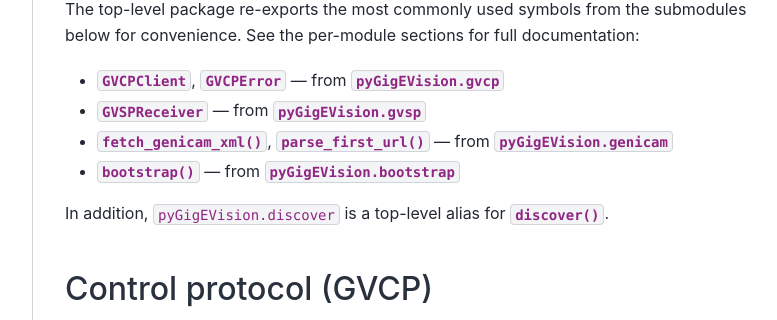
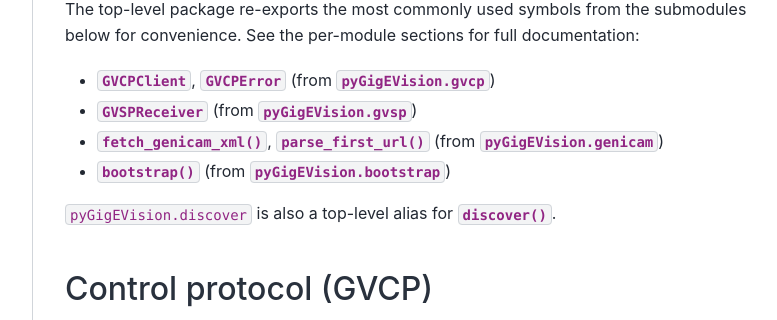
Before and after one commit to ladisk/pyGigEVision, a Sphinx documentation site: the page built from docs/source/api.rst, in a window 1280 px wide and 900 px high, cut to the strip 320-640 px from the top of the window. Shown: the whole strip, without its empty margins (223-1000 px from the left). Built offline with Sphinx 7.4.7 and the Sphinx Book theme 1.1.4, drawn with Linux system fonts in a browser that asks for light colours.

```diff
--- a/docs/source/api.rst
+++ b/docs/source/api.rst
@@ -12,12 +12,12 @@ The top-level package re-exports the most commonly used symbols from
 the submodules below for convenience. See the per-module sections for
 full documentation:
 
-* :class:`~pyGigEVision.gvcp.GVCPClient`, :exc:`~pyGigEVision.gvcp.GVCPError` — from :mod:`pyGigEVision.gvcp`
-* :class:`~pyGigEVision.gvsp.GVSPReceiver` — from :mod:`pyGigEVision.gvsp`
-* :func:`~pyGigEVision.genicam.fetch_genicam_xml`, :func:`~pyGigEVision.genicam.parse_first_url` — from :mod:`pyGigEVision.genicam`
-* :func:`~pyGigEVision.bootstrap.bootstrap` — from :mod:`pyGigEVision.bootstrap`
+* :class:`~pyGigEVision.gvcp.GVCPClient`, :exc:`~pyGigEVision.gvcp.GVCPError` (from :mod:`pyGigEVision.gvcp`)
+* :class:`~pyGigEVision.gvsp.GVSPReceiver` (from :mod:`pyGigEVision.gvsp`)
+* :func:`~pyGigEVision.genicam.fetch_genicam_xml`, :func:`~pyGigEVision.genicam.parse_first_url` (from :mod:`pyGigEVision.genicam`)
+* :func:`~pyGigEVision.bootstrap.bootstrap` (from :mod:`pyGigEVision.bootstrap`)
 
-In addition, ``pyGigEVision.discover`` is a top-level alias for
+``pyGigEVision.discover`` is also a top-level alias for
 :meth:`~pyGigEVision.gvcp.GVCPClient.discover`.
 
 Control protocol (GVCP)
--- a/docs/source/getting_started.rst
+++ b/docs/source/getting_started.rst
@@ -72,13 +72,12 @@ What pyGigEVision is and is not
 
 ``pyGigEVision`` implements the **protocol layer** defined by the GigE
 Vision specification. It does not know which register addresses your
-camera uses for ``Width`` or ``ExposureTime`` — those are
+camera uses for ``Width`` or ``ExposureTime``; those are
 vendor-specific and discovered from the camera's GenICam XML.
 
 For a turn-key driver for a specific camera, you would either:
 
-* Use a vendor-specific package built on top of ``pyGigEVision``
-  (these exist in the Ladisk ecosystem; their list will grow over time).
+* Use a vendor-specific package built on top of ``pyGigEVision``.
 * Write your own thin vendor layer that parses the GenICam XML and
   wraps the relevant registers. See the :doc:`examples` page for a
   starting point.
--- a/docs/source/index.rst
+++ b/docs/source/index.rst
@@ -3,9 +3,9 @@ pyGigEVision
 
 Pure-Python implementation of the GigE Vision protocol (GVCP + GVSP).
 ``pyGigEVision`` is the foundation other vendor-specific GigE Vision
-camera drivers can build on top of. It exposes the protocol primitives
-— discovery, control register access, streaming reception, and GenICam
-descriptor download — without bundling any vendor-specific behaviour.
+camera drivers can build on top of. It exposes the protocol primitives:
+discovery, control register access, streaming reception, and GenICam
+descriptor download. Vendor-specific behaviour is not included.
 
 The package is pure Python: no compiled extensions, no vendor SDKs,
 no GenTL producers.
```
Also changed, not shown: README.rst (+6 -6 lines), docs/source/examples.rst (+7 -7 lines), docs/source/protocol.rst (+4 -4 lines), pyGigEVision/__init__.py (+11 -11 lines), examples/README.rst, 5 other files.
